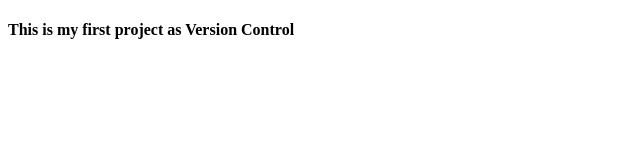
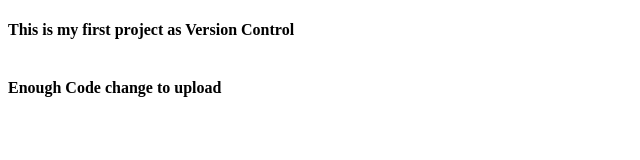
Before and after one commit to luckysmiles/groovy-library, a plain HTML site: page WebContent/index.html in a window 1280 px wide. Shown: the whole page, without its empty margins (0-640 px from the left). Drawn offline with Linux system fonts and the light colour scheme.

Commit message:
Significant changes to index.html

```diff
--- a/WebContent/index.html
+++ b/WebContent/index.html
@@ -6,5 +6,9 @@
 </head>
 <body>
  <h4>This is my first project as Version Control</h4>
+
+ <br/>
+
+ <b>Enough Code change to upload</b>
 </body>
 </html>
```
